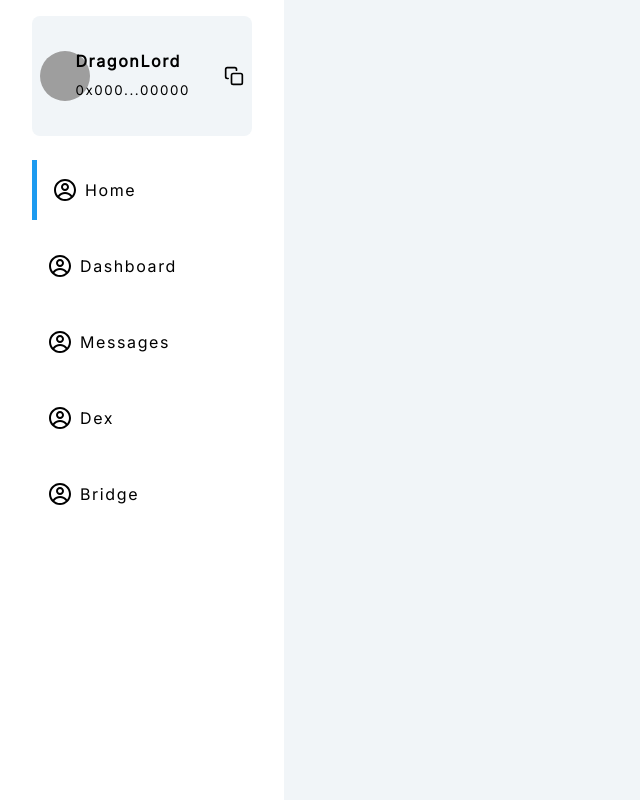
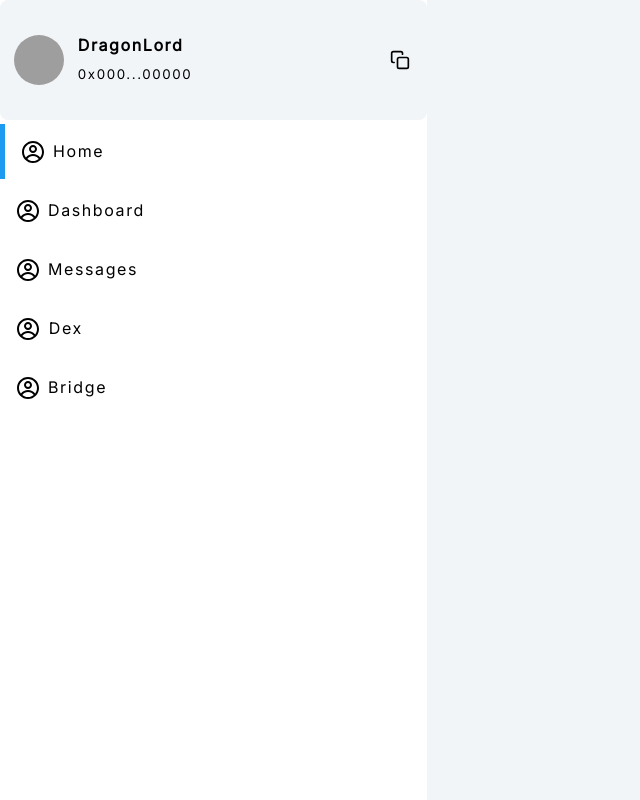
Before and after one commit to Abdillahzakkie/amuse_finance_frontend, a React (Create React App) app: page / in a window 1280 px wide. Shown: the whole page, without its empty margins (0-640 px from the left). Built offline with nearby package versions, Linux system fonts and the light colour scheme; grey boxes are pictures that could not be loaded.

Commit message:
updated logo margin and included left border on focus and hover of navlinks

```diff
--- a/src/components/Navbar/style.js
+++ b/src/components/Navbar/style.js
@@ -2,14 +2,13 @@ import styled from "styled-components";
 
 export const NavbarWrapper = styled.div`
 	background: var(--white);
-	grid-column: 1/3;
-	padding: 1em 2em;
+	grid-column: 1/4;
 
 	.user {
 		width: 100%;
 		height: 120px;
 		user-select: none;
-		margin-bottom: 1.5em;
+		margin-bottom: 0.25em;
 
 		.container {
 			grid-template-columns: repeat(12, 1fr);
@@ -48,21 +47,26 @@ export const NavbarWrapper = styled.div`
 	.nav-links {
 		width: 100%;
 		height: auto;
-		grid-gap: 1em 0;
+		grid-gap: 0.25em 0;
 
 		.active {
 			border-left: 5px solid var(--blue);
 		}
 
 		.nav-item {
-			/* background: green; */
-			height: 60px;
+			height: 55px;
 			align-items: center;
+			transition: all 0.15s ease-in-out;
 
 			grid-template-columns: repeat(12, 1fr);
 			align-items: center;
 			padding: 0 1em;
 			grid-gap: 0 0.5em;
+
+			&:hover,
+			&:focus {
+				border-left: 4px solid var(--blue);
+			}
 
 			.icon {
 				grid-column: 1/2;
```
